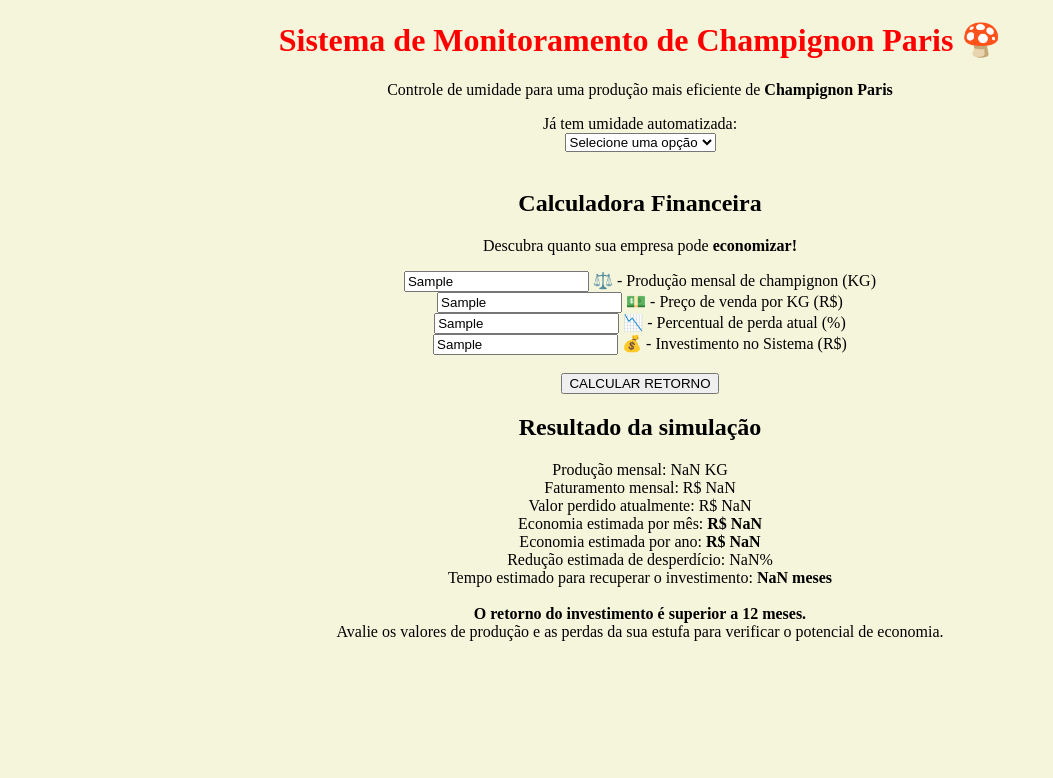
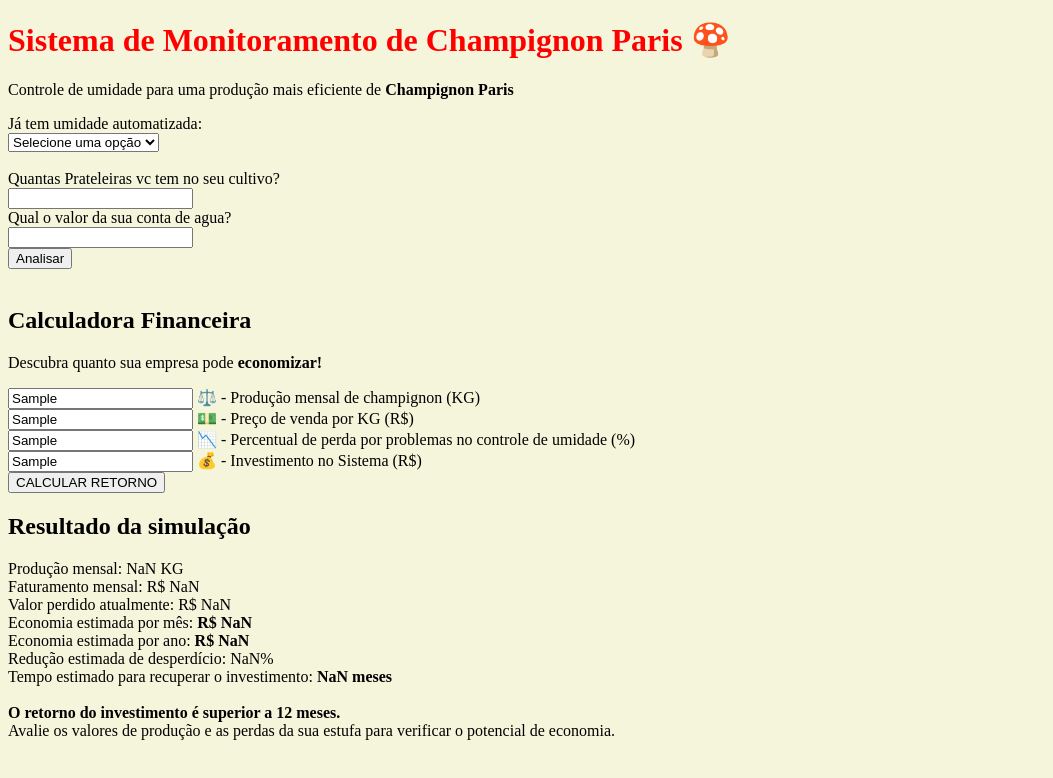
Before and after one commit to 1S-Cog-Solutions/Monitoramento-de-Umidade-do-Substrato-e-do-Ar, a plain HTML site: page calcFinanc.html in a window 1280 px wide. Both pictures are taken after typing "Sample", "Sample", "Sample", "Sample" into the empty fields and a click on the button "CALCULAR RETORNO". Shown: the whole page, without its empty margins (0-1053 px from the left). Drawn offline with Linux system fonts and the light colour scheme.

Commit message:
alteração em variaveis e no css

```diff
--- a/calcFinanc.html
+++ b/calcFinanc.html
@@ -7,17 +7,7 @@
   </head>
 
   <body
-    style="
-      background-color: beige;
-      color: black;
-      display: flex;
-      flex-direction: column;
-      align-items: center;
-      text-align: center;
-      min-height: 100vh;
-      margin: 0;
-    "
-  >
+    style="background-color: beige; color: black;">
     <div id="div_titulo">
       <h1 style="color: red">
         Sistema de Monitoramento de Champignon Paris 🍄
@@ -33,18 +23,13 @@
       <label for="tem_controle"> Já tem umidade automatizada: </label>
       <br />
 
-      <select
-        name="controle_umidade"
-        id="tem_controle"
-        onchange="mostrarInput()"
-      >
+      <select name="controle_umidade" id="tem_controle" onchange="mostrarInput()">
         <option value="" disabled selected>Selecione uma opção</option>
-
         <option value="sim">SIM</option>
         <option value="nao">NÃO</option>
       </select>
 
-      <div id="grupo_input" style="display: none; margin-top: 10px">
+      <div id="grupo_input">
         <label for="input_prateleira"></label><br>
         <span>Quantas Prateleiras vc tem no seu cultivo?</span><br>
         <input type="text" id="input_prateleira" /><br>
@@ -66,22 +51,15 @@
       <p>Descubra quanto sua empresa pode <b>economizar!</b></p>
 
       <input type="text" id="input_producao" />
-      <label for="input_producao">
-        ⚖️ - Produção mensal de champignon (KG)
-      </label>
-      <br />
+      <label for="input_producao">⚖️ - Produção mensal de champignon (KG)</label><br>
 
       <input type="text" id="input_preco" />
-      <label for="input_preco"> 💵 - Preço de venda por KG (R$) </label>
-      <br />
+      <label for="input_preco"> 💵 - Preço de venda por KG (R$) </label><br>
 
       <input type="text" id="input_perda" />
-      <label for="input_perda"> 📉 - Percentual de perda atual (%) </label>
-      <br />
-
+      <label for="input_perda"> 📉 - Percentual de perda por problemas no controle de umidade (%) </label><br>
       <input type="text" id="input_invest" />
-      <label for="input_invest"> 💰 - Investimento no Sistema (R$) </label>
-      <br /><br />
+      <label for="input_invest"> 💰 - Investimento no Sistema (R$) </label><br>
 
       <button onclick="calcular()">CALCULAR RETORNO</button>
     </div>
@@ -91,13 +69,16 @@
     <script>
       let reducao = 50;
 
-      function calcular() {
+
+      function calcular() { // ESSA FUNÇÃO
         let producao = Number(input_producao.value);
         let preco = Number(input_preco.value);
         let perda = Number(input_perda.value);
         let investimento = Number(input_invest.value);
 
         let faturamento = producao * preco;
+        let prejuizo = faturamento * (perda / 100);
+        let faturamentoComPerdas = faturamento - prejuizo;
 
         let loss = faturamento * (perda / 100);
 
@@ -124,7 +105,7 @@
             <h2>Resultado da simulação</h2>
 
             Produção mensal: ${producao} KG <br>
-            Faturamento mensal: R$ ${faturamento.toFixed(2)} <br>
+            Faturamento mensal: R$ ${faturamentoComPerdas.toFixed(2)} <br>
             Valor perdido atualmente: R$ ${loss.toFixed(2)} <br>
             Economia estimada por mês:
             <b>R$ 0,00</b>
@@ -149,7 +130,7 @@
           <br>
 
           Faturamento mensal:
-          R$ ${faturamento.toFixed(2)}
+          R$ ${faturamentoComPerdas.toFixed(2)}
           <br>
 
           Valor perdido atualmente:
@@ -224,11 +205,9 @@
 
         if (resultSelect === "sim") {
           grupo_input.style.display = "block";
+
         } else {
           grupo_input.style.display = "none";
-
-          input_prateleira.value = "";
-          input_agua.value = "";
         }
       }
     </script>
```
